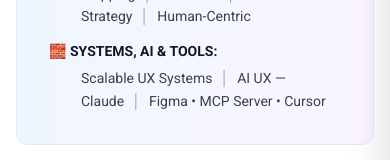
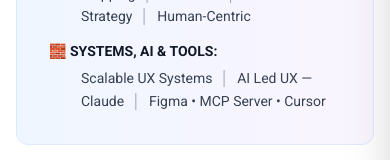
Before and after one commit to johnedelatorre/jdlt.design, a React (Vite) app: page / in a window 390 px wide. Shown: the part 514-674 px from the top of the page. Built offline with nearby package versions, Linux system fonts and the light colour scheme; a web font is replaced by a local one.

Commit message:
Update AI UX to AI Led UX in header card
- Change 'AI UX — Claude' to 'AI Led UX — Claude' for better clarity
- Update both desktop and mobile versions consistently
- Emphasize the AI-led approach to UX design
- Maintain all other content and formatting unchanged

```diff
--- a/src/pages/HomePage.tsx
+++ b/src/pages/HomePage.tsx
@@ -51,7 +51,7 @@
                     <p className="mb-0">
                       🧱 <span className="font-bold text-gray-900">SYSTEMS, AI & TOOLS:</span> <span>Scalable UX Systems</span>
                       <span className="text-gray-400 mx-2">│</span>
-                      <span>AI UX — Claude</span>
+                      <span>AI Led UX — Claude</span>
                       <span className="text-gray-400 mx-2">│</span>
                       <span>Figma • MCP Server • Cursor</span>
                     </p>
@@ -107,7 +107,7 @@
                       <p className="mb-0 ml-8">
                         <span>Scalable UX Systems</span>
                         <span className="text-gray-400 mx-2">│</span>
-                        <span>AI UX — Claude</span>
+                        <span>AI Led UX — Claude</span>
                         <span className="text-gray-400 mx-2">│</span>
                         <span>Figma • MCP Server • Cursor</span>
                       </p>
```
